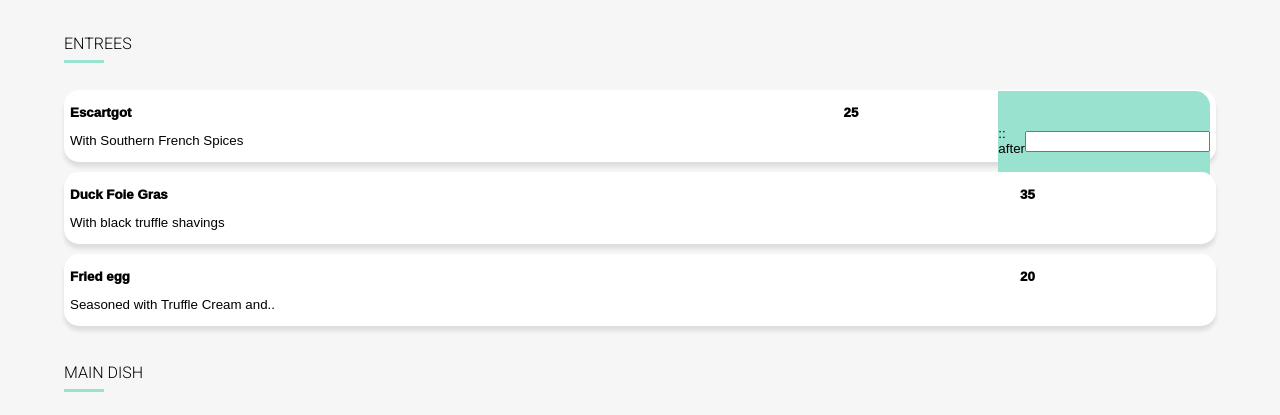
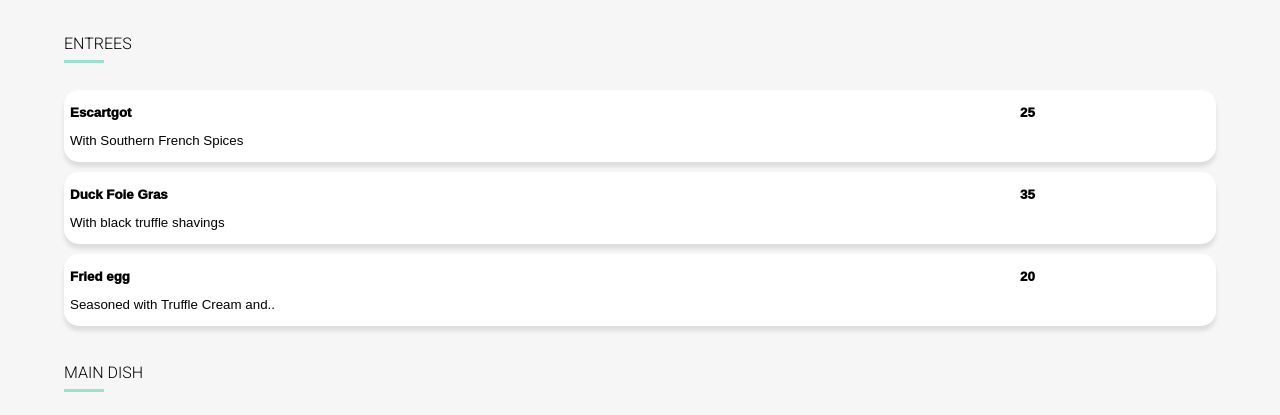
Before and after one commit to BrianWCaton/Ohmyfood, a plain HTML site: page the_full_palette.html in a window 1280 px wide. Shown: the part 385-800 px from the top of the page. Drawn offline with Linux system fonts and the light colour scheme; a web font is replaced by a local one.

Commit message:
fixed minor check box error

```diff
--- a/the_full_palette.html
+++ b/the_full_palette.html
@@ -45,7 +45,7 @@
               </div>
               <p class="price">25</p>
               <div class="checkbox-container"><span class="checkbox">
-                <input type="checkbox">:: after <input/>
+                <input type="checkbox">
               </span></div>
             </button>
           </li>
```
